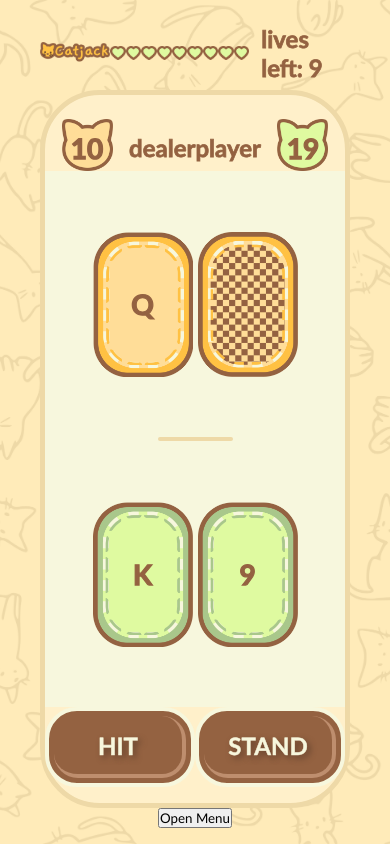
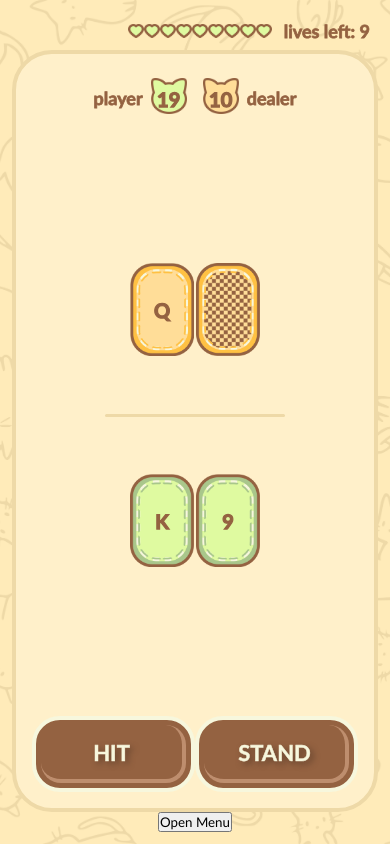
Before and after one commit to ninaespiritu/Catjack, a React (Create React App) app: page / in a window 390 px wide. Both pictures are taken after a click on the button "PLAY NOW". Built offline with nearby package versions, Linux system fonts and the light colour scheme; a web font is replaced by a local one.

Commit message:
Fix responsive design (Catjack)

```diff
--- a/src/App.css
+++ b/src/App.css
@@ -30,7 +30,8 @@
 
 .app {
   padding: 24px 80px;
-  width: 100vw;
+  /* width: 100vw; */
+  width: 100%;
   height: 100vh;
   display: flex;
   flex-direction: column;
@@ -120,33 +121,65 @@ button {
 
 @media screen and (max-width: 1200px) {
   .app {
-    padding: 16px 40px;
+    padding: 16px 32px 32px;
+    min-height: 100vh;
   }
   h1 {
-    font-size: 40px;
+    margin: -4px 0 0;
+    font-size: 36px;
   }
   h2 {
-    font-size: 28px;
+    font-size: 24px;
   }
   h3 {
+    font-size: 22px;
+  }
+  .button {
+    height: 76px;
+    border: 4px solid var(--color-white);
+    border-radius: 28px;
+  }
+  .button div {
+    border-bottom: 4px solid var(--color-brown-light);
+    border-right: 4px solid var(--color-brown-light);
+    border-radius: 20px;
     font-size: 24px;
   }
+  .button-big {
+    width: 300px;
+  }
+  .button-small {
+    width: 190px;
+  }
+}
+
+@media screen and (max-width: 768px) {
+  .app {
+    padding: 12px;
+  }
+  h1 {
+    margin: -4px 0 0;
+    font-size: 32px;
+  }
+  h2 {
+    font-size: 20px;
+  }
+  h3 {
+    font-size: 18px;
+  }
   .button {
-    padding: 5px;
-    height: 80px;
+    height: 76px;
     border: 4px solid var(--color-white);
-    border-radius: 32px;
+    border-radius: 28px;
   }
   .button div {
+    border-radius: 20px;
+    font-size: 22px;
+  }
+  .button-big {
     width: 100%;
-    height: 100%;
-    display: flex;
-    flex-direction: column;
-    justify-content: center;
-    align-items: center;
-    border-bottom: 4px solid var(--color-brown-light);
-    border-right: 4px solid var(--color-brown-light);
-    border-radius: 24px;
-    font-size: 24px;
+  }
+  .button-small {
+    width: 100%;
   }
 }
--- a/src/components/Catjack.js
+++ b/src/components/Catjack.js
@@ -72,6 +72,7 @@ const Catjack = ({
 
 			{gameOver ? (
 				<div className="game">
+					<div className="game-over-container">
 						<div className="game-over">
 							<h1>Game Over</h1>
 							<h3>You have no more cat lives...</h3>
@@ -86,6 +87,7 @@ const Catjack = ({
 							>
 								<div>Back to Home</div>
 							</button>
+						</div>
 					</div>
 				</div>
 			) : (
@@ -141,7 +143,9 @@ const Catjack = ({
 						</div>
 
 						{result === "" ? (
+							<div className="game-cards-results">
 								<hr />
+							</div>
 						) : (
 							<div className="game-cards-results">
 								<h3>{result}</h3>
--- a/src/styles/Card.css
+++ b/src/styles/Card.css
@@ -14,20 +14,21 @@
   background-size: contain;
 }
 
-/* @media screen and (max-width: 1400px) {
-  .card {
-    width: 7.2vw;
-    height: 10.8vw;
-  }
-} */
-
 @media screen and (max-width: 1200px) {
   .card {
-    /* width: 110px;
-    height: 160px; */
-    width: 100px;
-    height: 150px;
-    /* width: 70px;
-    height: 105px; */
+    /* width: 80px;
+    height: 120px; */
+    width: 12vh;
+    height: 18vh;
   }
 }
+
+@media screen and (max-width: 768px) {
+  .card {
+    margin: 0 1px;
+    /* width: 14vw;
+    height: 21vw; */
+    width: 64px;
+    height: 96px;
+  }
+}
--- a/src/styles/Catjack.css
+++ b/src/styles/Catjack.css
@@ -47,7 +47,6 @@
   flex-direction: column;
   align-items: center;
 }
-
 .game-over h3 {
   margin: 0 0 16px;
 }
@@ -57,11 +56,19 @@
   height: 100%;
   display: flex;
   flex-direction: column;
-  justify-content: space-evenly;
+  justify-content: center;
   align-items: center;
   /* background-color: var(--color-white); */
 }
-.game-cards hr {
+.game-cards-player, .game-cards-dealer {
+  display: flex;
+  justify-content: center;
+}
+.game-cards-results {
+  margin: 28px 0;
+  text-align: center;
+}
+.game-cards-results hr {
   width: 300px;
   height: 5px;
   background-color: var(--color-beige-dark);
@@ -107,19 +114,6 @@
   flex-direction: column;
   justify-content: center;
 }
-.game-cards-player, .game-cards-dealer {
-  display: flex;
-  justify-content: center;
-}
-.game-cards-dealer {
-  margin: 0 0 28px;
-}
-.game-cards-player {
-  margin: 28px 0 0;
-}
-.game-cards-results {
-  text-align: center;
-}
 
 @media screen and (max-width: 1400px) {
   .game-scores, .game-buttons {
@@ -135,58 +129,94 @@
 @media screen and (max-width: 1200px) {
   .catjack header {
     margin: 8px 0;
+    padding: 0 8px;
+    justify-content: flex-end;
   }
   .catjack-logo {
-    width: 120px;
+    display: none;
   }
   .cat-life {
     width: 20px;
   }
   .game {
-    padding: 28px 0 16px;
+    padding: 32px 24px 24px;
     flex-direction: column;
+    justify-content: space-between;
+    border: 4px solid var(--color-beige-dark);
+    border-radius: 60px;
+  }
+  .game-over-container {
+    width: 100%;
+    height: 100%;
+    display: flex;
     justify-content: center;
     align-items: center;
-    border-radius: 60px;
   }
   .game-cards {
     margin: 0;
-    width: 100%;
-    height: 100%;
-    display: flex;
-    flex-direction: column;
-    justify-content: space-evenly;
-    align-items: center;
-    background-color: var(--color-white);
+    padding: 12px 0;
+    height: auto;
   }
-  .game-cards hr {
-    width: 25%;
-    height: 4px;
-    border-radius: 4px;
+  .game-cards-results {
+    margin: 12px 0;
   }
-  .game-cards-player, .game-cards-dealer {
-    margin: 0;
+  .game-cards-results hr {
+    margin: 16px 0;
+    width: 200px;
+    height: 3px;
   }
   .game-scores, .game-buttons {
-    width: 100%;
+    width: 390px;
     height: auto;
+    justify-content: space-between;
+    align-items: center;
+  }
+  .game-buttons {
     flex-direction: row;
-    justify-content: space-evenly;
-    align-items: center;
   }
   .game-scores {
     padding: 0;
+    flex-direction: row-reverse;
   }
   .game-scores-num {
     margin: -4px 16px 0;
-    width: 52px;
-    height: 52px;
+    width: 48px;
+    height: 48px;
     display: flex;
   }
   .game-scores-num h2 {
     margin: 6px 0 0 0;
   }
- .game-scores-dealer {
+  .game-scores-dealer {
     flex-direction: row-reverse;
   }
 }
+
+@media screen and (max-width: 768px) {
+  .cat-life {
+    width: 16px;
+  }
+  .game {
+    padding: 28px 16px 16px;
+    border-radius: 40px;
+  }
+  .game-cards-results {
+    margin: 28px 0;
+  }
+  .game-cards-results hr {
+    margin: 28px 0;
+    width: 180px;
+  }
+  .game-buttons {
+    width: 100%;
+  }
+  .game-scores {
+    width: auto;
+  }
+  .game-scores-num {
+    margin: -4px 8px 0;
+    width: 36px;
+    height: 36px;
+    display: flex;
+  }
+}
```
Lines whose indentation alone changed are shown as unchanged.
